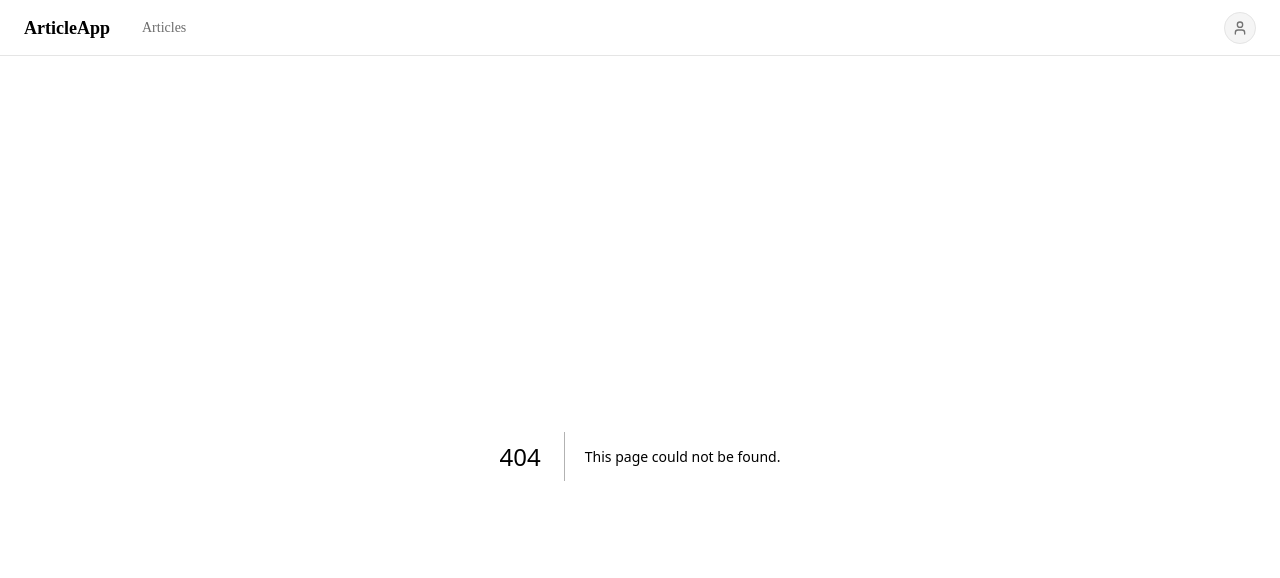
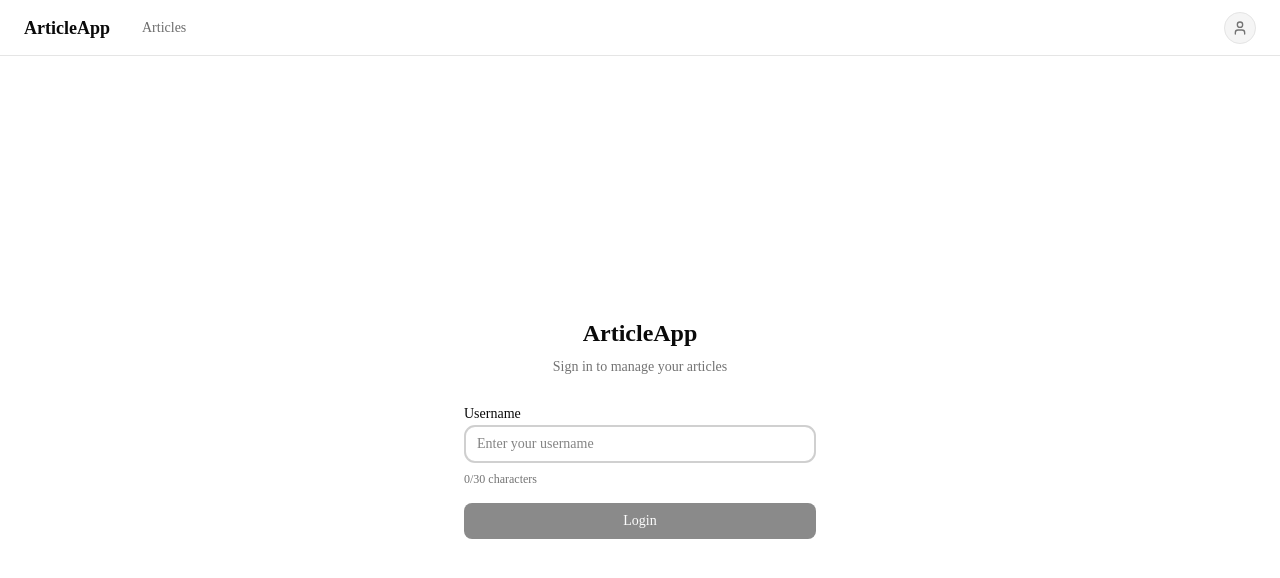
Before and after one commit to jerryc-nguyen/article_frontend, a Next.js app: page /auth/login in a window 1280 px wide. Before the commit this address had no page. Shown: the top 578 px of the page. Built offline with nearby package versions, Linux system fonts and the light colour scheme.

Commit message:
feat: add /auth/login route and page

```diff
--- /dev/null
+++ b/src/app/auth/login/page.tsx
@@ -0,0 +1,5 @@
+import { LoginPage } from "@/features/auth/pages/login-page"
+
+export default function AuthLoginPage() {
+  return <LoginPage />
+}
--- a/src/app/layout.tsx
+++ b/src/app/layout.tsx
@@ -3,6 +3,7 @@ import { Geist, Geist_Mono } from "next/font/google";
 import "./globals.css";
 import { AppNav } from "@/components/app-nav";
 import { QueryClientProvider } from "@/lib/providers";
+import { AuthProvider } from "@/features/auth/contexts/auth-context";
 
 const geistSans = Geist({
   variable: "--font-geist-sans",
@@ -31,8 +32,10 @@ export default function RootLayout({
     >
       <body className="min-h-full flex flex-col">
         <QueryClientProvider>
-          <AppNav />
-          <main className="pt-14 flex-1">{children}</main>
+          <AuthProvider>
+            <AppNav />
+            <main className="pt-14 flex-1">{children}</main>
+          </AuthProvider>
         </QueryClientProvider>
       </body>
     </html>
--- /dev/null
+++ b/src/features/auth/pages/login-page.tsx
@@ -0,0 +1,20 @@
+"use client"
+
+import { useAuth } from "../contexts/auth-context"
+import { LoginForm } from "../components/login-form"
+
+export function LoginPage() {
+  const { login } = useAuth()
+
+  return (
+    <div className="flex min-h-[calc(100vh-3.5rem)] items-center justify-center">
+      <div className="w-full max-w-sm space-y-6 px-4">
+        <div className="text-center space-y-2">
+          <h1 className="text-2xl font-bold">ArticleApp</h1>
+          <p className="text-sm text-muted-foreground">Sign in to manage your articles</p>
+        </div>
+        <LoginForm onLogin={login} />
+      </div>
+    </div>
+  )
+}
```
